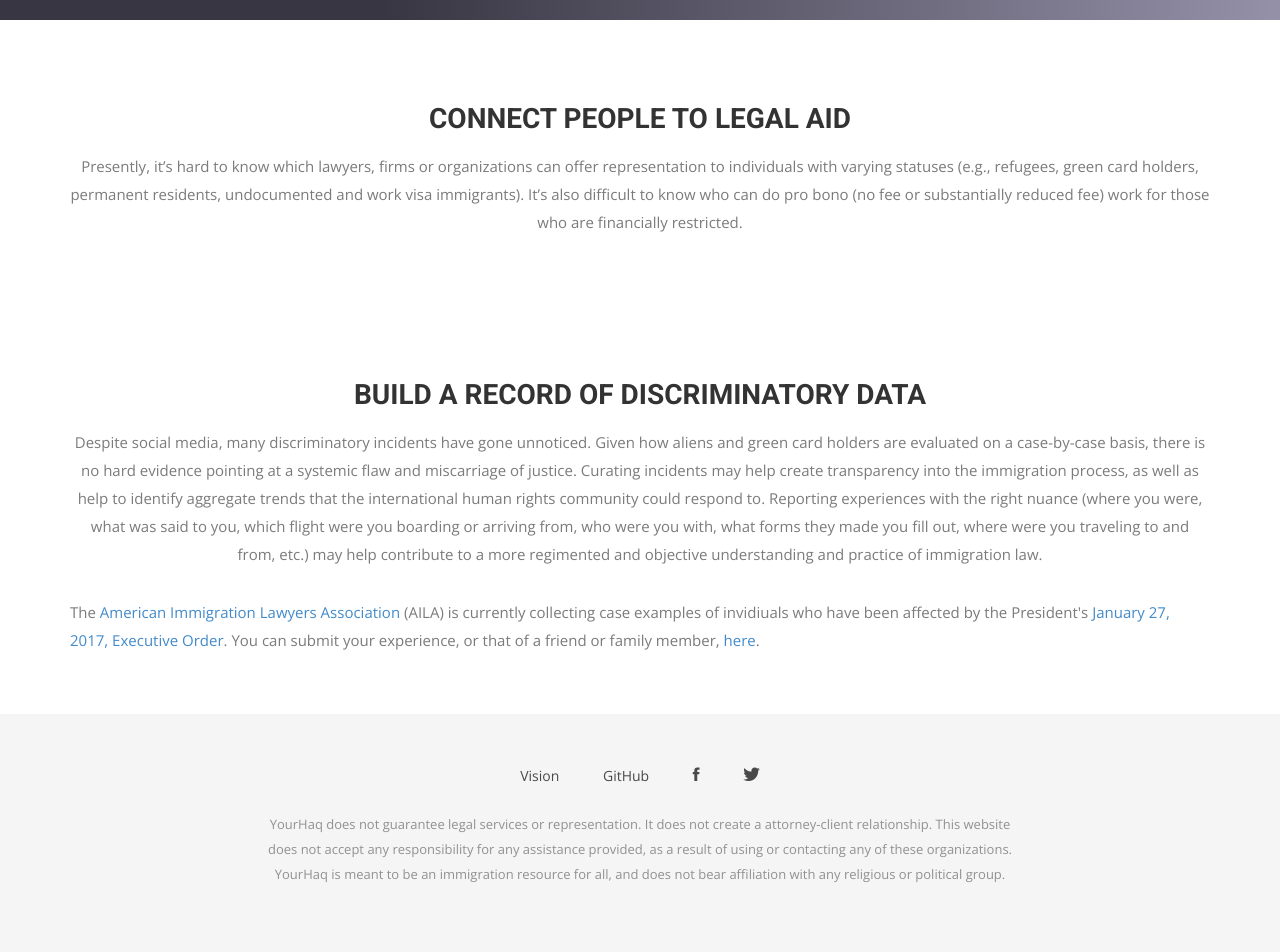
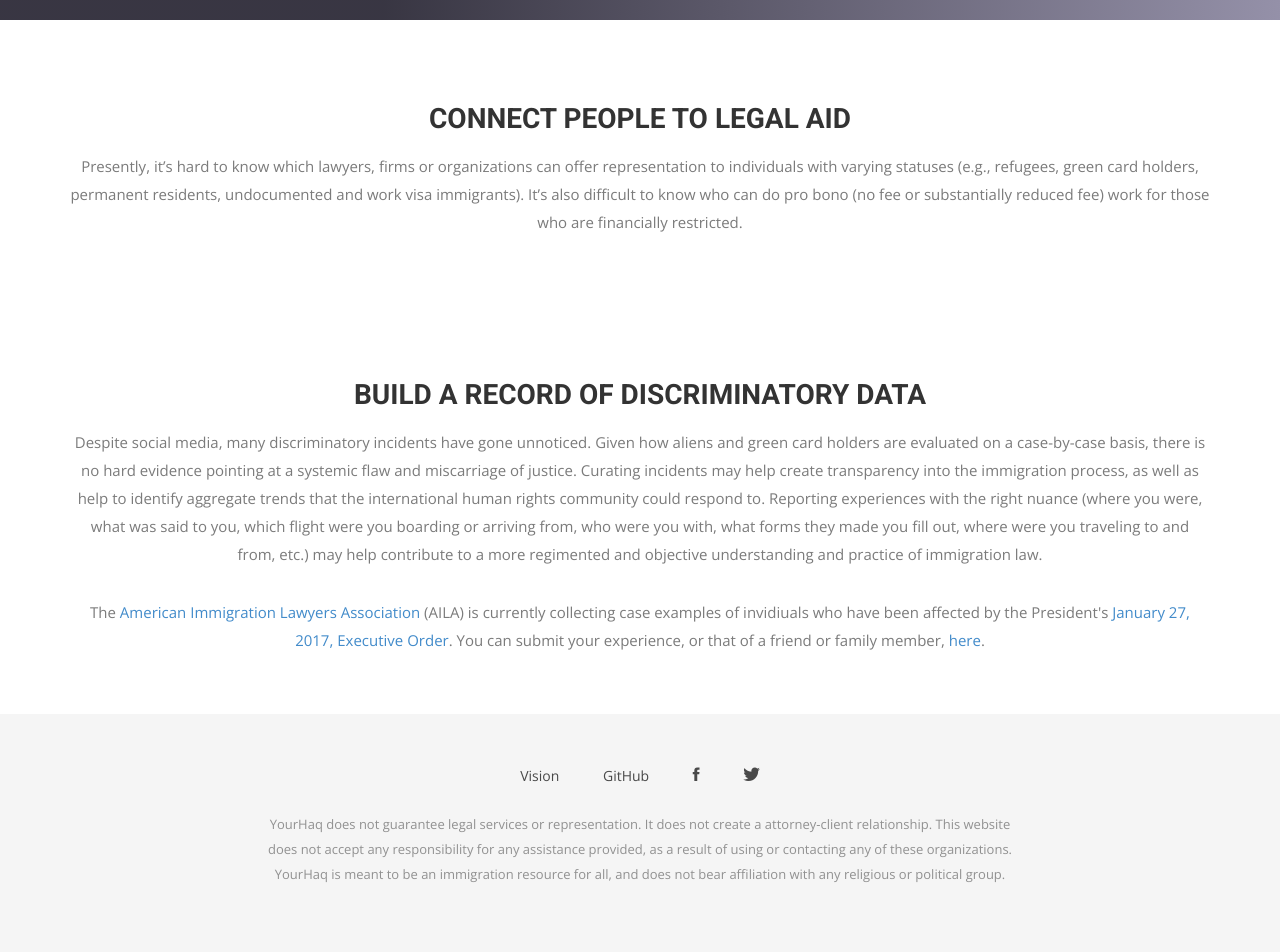
Before and after one commit to aymannadeem/yourhaq, a Jekyll site: the page built from vision.html, in a window 1280 px wide. Shown: the part 468-1420 px from the top of the page. Built offline with Jekyll 4.4.1, drawn with Linux system fonts in a browser that asks for light colours; nearby versions of some CDN libraries; some web fonts are replaced; grey boxes are pictures that could not be loaded.

Commit message:
Match current paragraph style

```diff
--- a/vision.html
+++ b/vision.html
@@ -38,7 +38,7 @@
           <div class="section-title">
             <h2 class="text-center">Build a record of discriminatory data</h2>
             <p class="text-center">Despite social media, many discriminatory incidents have gone unnoticed. Given how aliens and green card holders are evaluated on a case-by-case basis, there is no hard evidence pointing at a systemic flaw and miscarriage of justice. Curating incidents may help create transparency into the immigration process, as well as help to identify aggregate trends that the international human rights community could respond to. Reporting experiences with the right nuance (where you were, what was said to you, which flight were you boarding or arriving from, who were you with, what forms they made you fill out, where were you traveling to and from, etc.) may help contribute to a more regimented and objective understanding and practice of immigration law.</p>
-            <p>The <a href="http://www.aila.org/" target="_target">American Immigration Lawyers Association</a> (AILA) is currently collecting case examples of invidiuals who have been affected by the President's <a href="http://www.aila.org/infonet/wh-protecting-the-nation-from-terrorist-attacks" target="_blank">January 27, 2017, Executive Order</a>. You can submit your experience, or that of a friend or family member, <a href="https://liaison.formstack.com/forms/port_of_entry_data_collection_on_entering_immigrants_and_refugees_after_executive_order" target="_target">here</a>.</p>
+            <p class="text-center">The <a href="http://www.aila.org/" target="_target">American Immigration Lawyers Association</a> (AILA) is currently collecting case examples of invidiuals who have been affected by the President's <a href="http://www.aila.org/infonet/wh-protecting-the-nation-from-terrorist-attacks" target="_blank">January 27, 2017, Executive Order</a>. You can submit your experience, or that of a friend or family member, <a href="https://liaison.formstack.com/forms/port_of_entry_data_collection_on_entering_immigrants_and_refugees_after_executive_order" target="_target">here</a>.</p>
           </div>
         </div>
       </div><!-- .col-md-7 close -->
```
